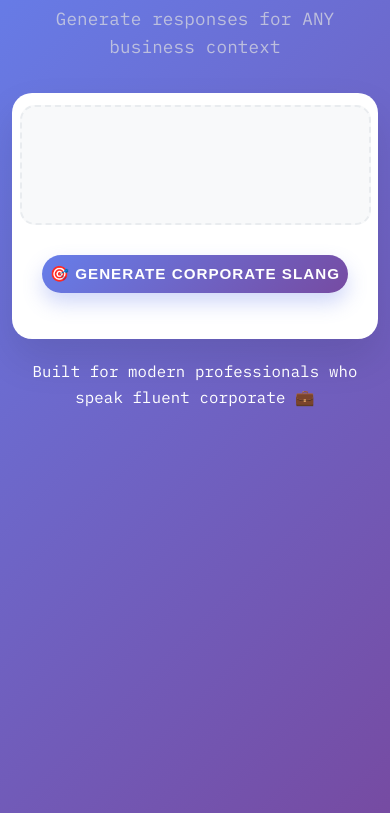
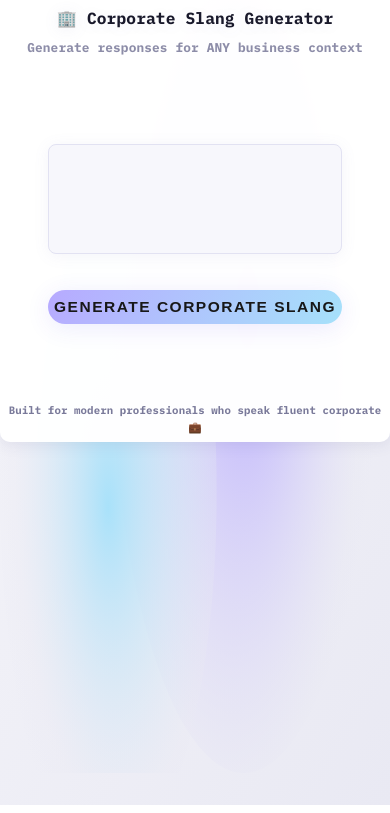
Before and after one commit to anishgupta19/corporate-slang-generator, a plain HTML site: page index.html in a window 390 px wide. Shown: the part 71-884 px from the top of the page. Drawn offline with Linux system fonts and the light colour scheme.

Commit message:
UI modifiation

```diff
--- /dev/null
+++ b/bg-anim.css
@@ -0,0 +1,28 @@
+/* Animated background inspired by wdesigna.com */
+/* Place background behind main content but above body */
+.bg-animated {
+  position: absolute;
+  top: 0; left: 0; right: 0; bottom: 0;
+  width: 100vw;
+  height: 100vh;
+  z-index: 1;
+  pointer-events: none;
+  overflow: hidden;
+}
+
+.container {
+  position: relative;
+  z-index: 2;
+}
+.bg-animated svg {
+  width: 100vw;
+  height: 100vh;
+  display: block;
+}
+
+@media (max-width: 700px) {
+  .bg-animated svg {
+    width: 100vw;
+    height: 100vh;
+  }
+}
--- a/index.html
+++ b/index.html
@@ -6,14 +6,39 @@
     <title>Corporate Slang Generator</title>
     <link rel="stylesheet" href="fonts.css">
     <link rel="stylesheet" href="style.css">
+    <link rel="stylesheet" href="bg-anim.css">
 </head>
 <body>
+    <div class="bg-animated" aria-hidden="true">
+      <svg viewBox="0 0 1440 900" fill="none" xmlns="http://www.w3.org/2000/svg" preserveAspectRatio="none">
+        <defs>
+          <radialGradient id="bg1" cx="50%" cy="50%" r="80%" fx="60%" fy="40%" gradientTransform="rotate(10)">
+            <stop offset="0%" stop-color="#b7aaff" stop-opacity="1.2"/>
+            <stop offset="60%" stop-color="#e9e9f3" stop-opacity="0.348"/>
+            <stop offset="100%" stop-color="#f6f6fa" stop-opacity="0.0"/>
+          </radialGradient>
+          <radialGradient id="bg2" cx="50%" cy="50%" r="80%" fx="40%" fy="60%" gradientTransform="rotate(-10)">
+            <stop offset="0%" stop-color="#a6e1fa" stop-opacity="0.96"/>
+            <stop offset="60%" stop-color="#e9e9f3" stop-opacity="0.264"/>
+            <stop offset="100%" stop-color="#f6f6fa" stop-opacity="0.0"/>
+          </radialGradient>
+        </defs>
+        <circle id="anim1" cx="900" cy="400" r="500" fill="url(#bg1)">
+          <animate attributeName="cx" values="900;1000;900" dur="10s" repeatCount="indefinite"/>
+          <animate attributeName="cy" values="400;500;400" dur="8.33s" repeatCount="indefinite"/>
+        </circle>
+        <circle id="anim2" cx="400" cy="600" r="400" fill="url(#bg2)">
+          <animate attributeName="cx" values="400;300;400" dur="11.67s" repeatCount="indefinite"/>
+          <animate attributeName="cy" values="600;700;600" dur="9.17s" repeatCount="indefinite"/>
+        </circle>
+      </svg>
+    </div>
     <a href="https://x.com/anishmaybe" class="x-logo" target="_blank" rel="noopener" aria-label="X (Twitter) Profile">
         <img src="x-icon.svg" alt="X (Twitter) Logo" width="32" height="32" style="display:block" />
     </a>
     <div class="container">
         <header>
-            <h1>🏢 Corporate Slang Generator</h1>
+            <h1 style="margin-top: 2.2em;">🏢 Corporate Slang Generator</h1>
             <p class="subtitle">Generate responses for ANY business context</p>
         </header>
 
@@ -23,7 +48,7 @@
                     <div id="generated-text" class="generated-text"></div>
                 </div>
                 <button id="generate-btn" class="generate-button">
-                    🎯 Generate Corporate Slang
+                         Generate Corporate Slang
                 </button>
                 <div class="copy-section">
                     <button id="copy-btn" class="copy-button" style="display: none;">
--- a/style.css
+++ b/style.css
@@ -34,55 +34,63 @@
 body {
     font-family: 'IBM Plex Mono', 'SFMono-Regular', 'Menlo', 'Monaco', 'Consolas', monospace;
     line-height: 1.6;
-    color: #333;
-    background: linear-gradient(135deg, #667eea 0%, #764ba2 100%);
+    color: #181818;
+    background: linear-gradient(120deg, #f6f6fa 0%, #e9e9f3 100%);
     min-height: 100vh;
     letter-spacing: 0.01em;
     font-weight: 400;
+    transition: background 0.5s;
 }
 
 
 .container {
-    max-width: 600px;
-    margin: 40px auto 0 auto;
-    padding: 0 16px 32px 16px;
+    max-width: 760px;
+    margin: 120px auto 0 auto;
+    padding: 29px 22px 45px 22px;
+    border-radius: 36px;
+    box-shadow: 0 8px 48px 0 rgba(60,60,120,0.13);
+    background: rgba(255,255,255,0.98);
 }
 
 
 header {
     text-align: center;
-    margin-bottom: 32px;
+    margin-bottom: 40px;
     color: #222;
+    letter-spacing: 0.01em;
 }
 
 
 header h1 {
-    font-size: 2.0rem;
-    margin-bottom: 8px;
-    font-weight: 700;
+    font-size: 2.7rem;
+    margin-bottom: 12px;
+    font-weight: 900;
     letter-spacing: 0.01em;
-    text-shadow: none;
-    color: #fff;
+    text-shadow: 0 2px 16px rgba(120,120,180,0.10);
+    color: #19192b;
     white-space: normal;
     overflow-wrap: break-word;
     word-break: break-word;
     text-overflow: initial;
+    margin-top: 2.2em;
 }
 
 
 .subtitle {
-    font-size: 1.1rem;
-    opacity: 0.7;
-    font-weight: 400;
-    color: #e0e0e0;
+    font-size: 1.18rem;
+    opacity: 0.85;
+    font-weight: 600;
+    color: #7a7a9a;
+    letter-spacing: 0.01em;
+    margin-bottom: 0.7em;
 }
 
 
 main {
-    background: white;
-    border-radius: 20px;
-    padding: 40px;
-    box-shadow: 0 20px 40px rgba(0,0,0,0.1);
+    background: transparent;
+    border-radius: 0;
+    padding: 0;
+    box-shadow: none;
     margin-bottom: 20px;
 }
 
@@ -90,92 +98,98 @@ main {
 .generator-section {
     text-align: center;
     margin-bottom: 36px;
+    padding: 32px 0 0 0;
 }
 
 
 .output-area {
-    background: #f8f9fa;
-    border-radius: 15px;
-    padding: 30px;
-    margin-bottom: 30px;
-    border: 2px dashed #e9ecef;
-    min-height: 120px;
+    background: #f7f7fc;
+    border-radius: 22px;
+    padding: 40px 22px;
+    margin-bottom: 36px;
+    border: 1.5px solid #e2e2f2;
+    min-height: 110px;
     display: flex;
     align-items: center;
     justify-content: center;
+    box-shadow: 0 2px 16px 0 rgba(120,120,180,0.08);
 }
 
 
 .generated-text {
-    font-size: 1.4rem;
-    font-weight: 500;
-    color: #495057;
+    font-size: 1.55rem;
+    font-weight: 700;
+    color: #23234c;
     text-align: center;
     line-height: 1.5;
     max-width: 100%;
     word-wrap: break-word;
+    letter-spacing: 0.01em;
 }
 
 
 .generated-text.active {
-    color: #2d3748;
-    background: linear-gradient(135deg, #667eea, #764ba2);
+    color: #3a2bb7;
+    background: linear-gradient(90deg, #3a2bb7 0%, #a6a6e7 100%);
     background-clip: text;
     -webkit-background-clip: text;
     -webkit-text-fill-color: transparent;
-    font-weight: 600;
+    font-weight: 800;
 }
 
 
 
 .generate-button {
-    background: linear-gradient(135deg, #667eea 0%, #764ba2 100%);
-    color: white;
+    background: linear-gradient(120deg, #b7aaff 0%, #a6e1fa 100%);
+    color: #181818;
     border: none;
-    padding: 20px 40px;
-    font-size: 1.3rem;
-    font-weight: 600;
-    border-radius: 50px;
+    padding: 22px 48px;
+    font-size: 1.22rem;
+    font-weight: 800;
+    border-radius: 36px;
     cursor: pointer;
-    transition: all 0.3s ease;
-    box-shadow: 0 10px 20px rgba(102, 126, 234, 0.3);
+    transition: all 0.2s cubic-bezier(.4,0,.2,1);
+    box-shadow: 0 4px 24px rgba(75, 59, 231, 0.10);
     text-transform: uppercase;
-    letter-spacing: 1px;
+    letter-spacing: 1.5px;
+    margin-bottom: 0.5em;
 }
 
 .generate-button:hover {
-    transform: translateY(-3px);
-    box-shadow: 0 15px 30px rgba(102, 126, 234, 0.4);
-    background: linear-gradient(135deg, #5a67d8 0%, #6b46c1 100%);
+    transform: translateY(-1px) scale(1.03);
+    box-shadow: 0 8px 32px rgba(75, 59, 231, 0.13);
+    background: linear-gradient(120deg, #a6e1fa 0%, #b7aaff 100%);
+    color: #181818;
 }
 
 .generate-button:active {
-    transform: translateY(-1px);
+    transform: translateY(0) scale(0.97);
 }
 
 
 .copy-section {
-    margin-top: 16px;
+    margin-top: 18px;
 }
 
 
 
 .copy-button {
-    background: transparent;
-    color: #667eea;
-    border: 2px solid #667eea;
-    padding: 12px 25px;
-    font-size: 1rem;
-    font-weight: 500;
+    background: #f7f7fc;
+    color: #3a2bb7;
+    border: 2px solid #e2e2f2;
+    padding: 12px 28px;
+    font-size: 1.08rem;
+    font-weight: 700;
     border-radius: 25px;
     cursor: pointer;
-    transition: all 0.3s ease;
+    transition: all 0.2s cubic-bezier(.4,0,.2,1);
+    box-shadow: 0 2px 8px rgba(75, 59, 231, 0.04);
 }
 
 .copy-button:hover {
-    background: #667eea;
-    color: white;
-    transform: translateY(-2px);
+    background: #e9e9f3;
+    color: #2a1bb7;
+    transform: translateY(-1px) scale(1.04);
 }
 
 
@@ -220,64 +234,102 @@ main {
 
 footer {
     text-align: center;
-    color: #fff;
+    color: #7a7a9a;
     opacity: 1;
-    font-size: 0.98rem;
-    margin-top: 18px;
+    font-size: 1.08rem;
+    margin-top: 40px;
+    letter-spacing: 0.01em;
+    font-weight: 600;
 }
 
 
 /* Responsive Design */
 @media (max-width: 700px) {
     .container {
-        max-width: 98vw;
-        padding: 0 2vw 16px 2vw;
+        max-width: 100vw;
+        margin: 74px auto 0 auto;
+        padding: 14px 1.6vw 13px 1.6vw;
+        border-radius: 18px;
+        box-shadow: 0 2px 16px 0 rgba(60,60,120,0.10);
+        display: flex;
+        flex-direction: column;
+        align-items: center;
+        justify-content: center;
+    }
+    .subtitle {
+        font-size: 0.92rem;
     }
     main {
-        padding: 12px 2vw 10px 2vw;
+        padding: 4px 1vw 4px 1vw;
+    }
+    header h1 {
+        font-size: 1.35rem;
+        margin-top: 1.2em;
+        margin-bottom: 10px;
     }
     .generated-text {
-        font-size: 1rem;
+        font-size: 1.08rem;
     }
     .generate-button {
-        padding: 10px 10px;
-        font-size: 0.95rem;
+        padding: 12px 10px;
+        font-size: 1.08rem;
     }
-    .example-cards {
-        grid-template-columns: 1fr 1fr;
-        gap: 10px;
+    .output-area {
+        padding: 18px 4px;
+        border-radius: 12px;
     }
-    .flip-card {
-        width: 50.4vw;
-        height: 80px;
-        min-width: 0;
+    .copy-button {
+        font-size: 0.98rem;
+        padding: 10px 12px;
     }
-    .example-text {
-        font-size: 0.7rem;
+    footer {
+        font-size: 0.76rem;
+        margin-top: 18px;
     }
 }
 
 @media (max-width: 420px) {
     header h1 {
-        font-size: 1.1rem;
+        font-size: 1.01rem;
         white-space: normal;
         overflow-wrap: break-word;
         word-break: break-word;
         text-overflow: initial;
+        font-weight: 900;
+        letter-spacing: 0.01em;
+        margin-top: 1.1em;
+        margin-bottom: 8px;
+    }
+    .container {
+        margin: 32px auto 0 auto;
+        border-radius: 10px;
+        padding: 8px 0.8vw 6px 0.8vw;
+        display: flex;
+        flex-direction: column;
+        align-items: center;
+        justify-content: center;
+    }
+    .subtitle {
+        font-size: 0.8rem;
     }
     .generate-button {
-        padding: 10px 8px;
-        font-size: 0.95rem;
+        padding: 8px 6px;
+        font-size: 0.97rem;
     }
     .generated-text {
-        font-size: 0.98rem;
+        font-size: 0.97rem;
     }
-    .flip-card {
-        width: 90vw;
-        height: 60px;
+    .output-area {
+        padding: 10px 2px;
+        border-radius: 8px;
     }
-    .example-text {
-        font-size: 0.7rem;
+    .copy-button {
+        font-size: 0.95rem;
+        padding: 8px 8px;
+    }
+    footer {
+        font-size: 0.67rem;
+        margin-top: 10px;
     }
 }
 
```
